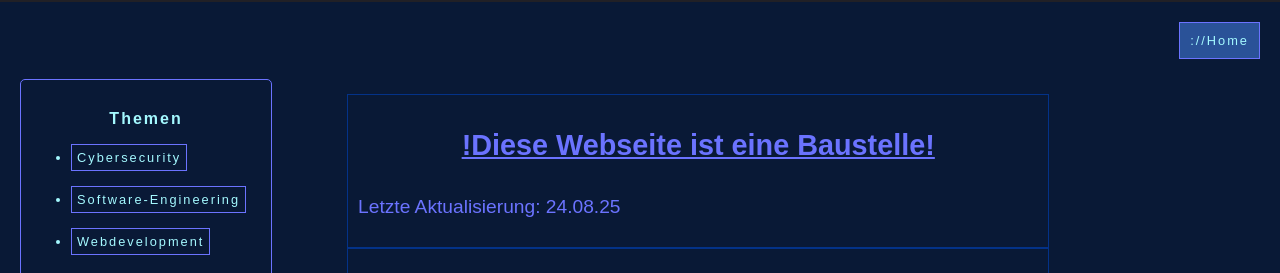
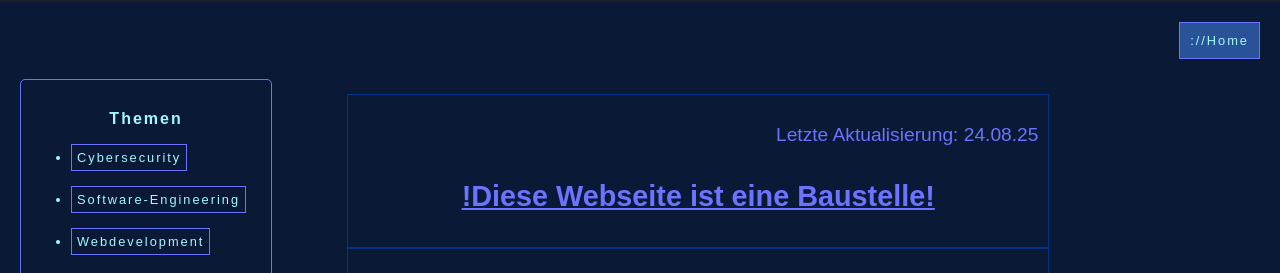
Before and after one commit to ADystEn/Portfolio-Template, a plain HTML site: page index.html in a window 1280 px wide. Shown: the part 193-466 px from the top of the page. Drawn offline with Linux system fonts and the light colour scheme.

Commit message:
Update index.html

```diff
--- a/index.html
+++ b/index.html
@@ -87,8 +87,8 @@
         </div>
         <div class="base-container">
             <div class="content-box">
+                <p class="actualize">Letzte Aktualisierung: 24.08.25</p>
                 <h2>!Diese Webseite ist eine Baustelle!</h2>
-                <p>Letzte Aktualisierung: 24.08.25</p>
             </div>
             <div class="content-box">
 
```
